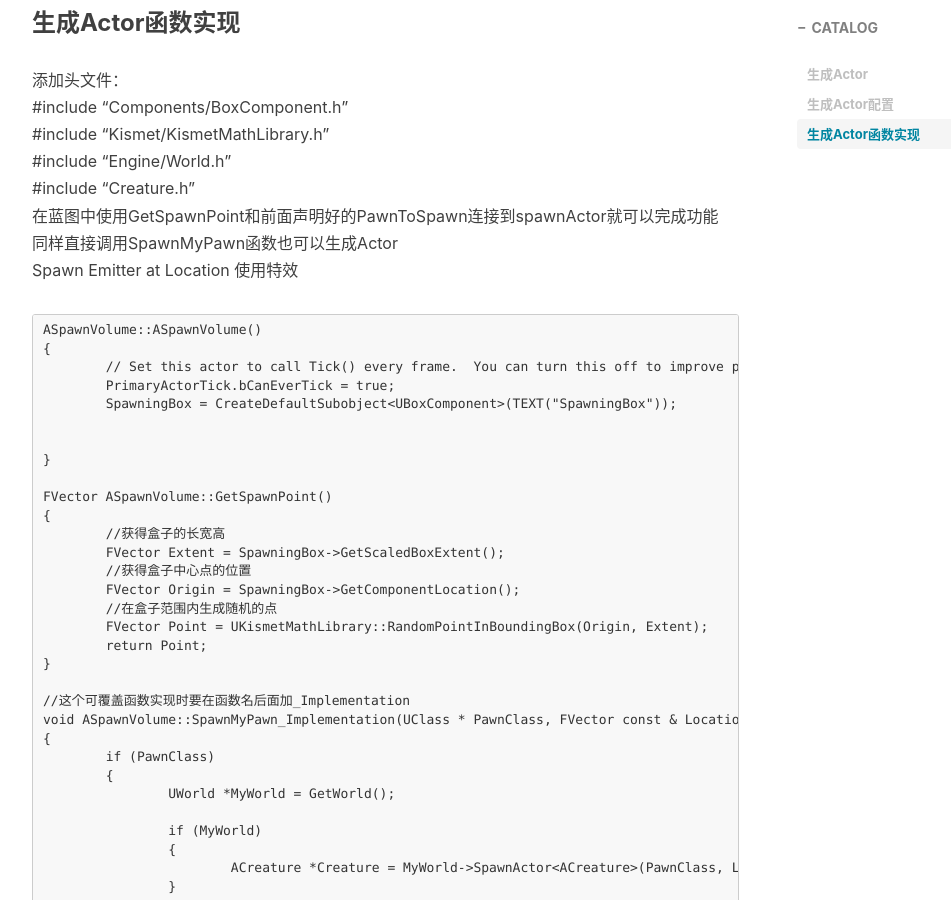
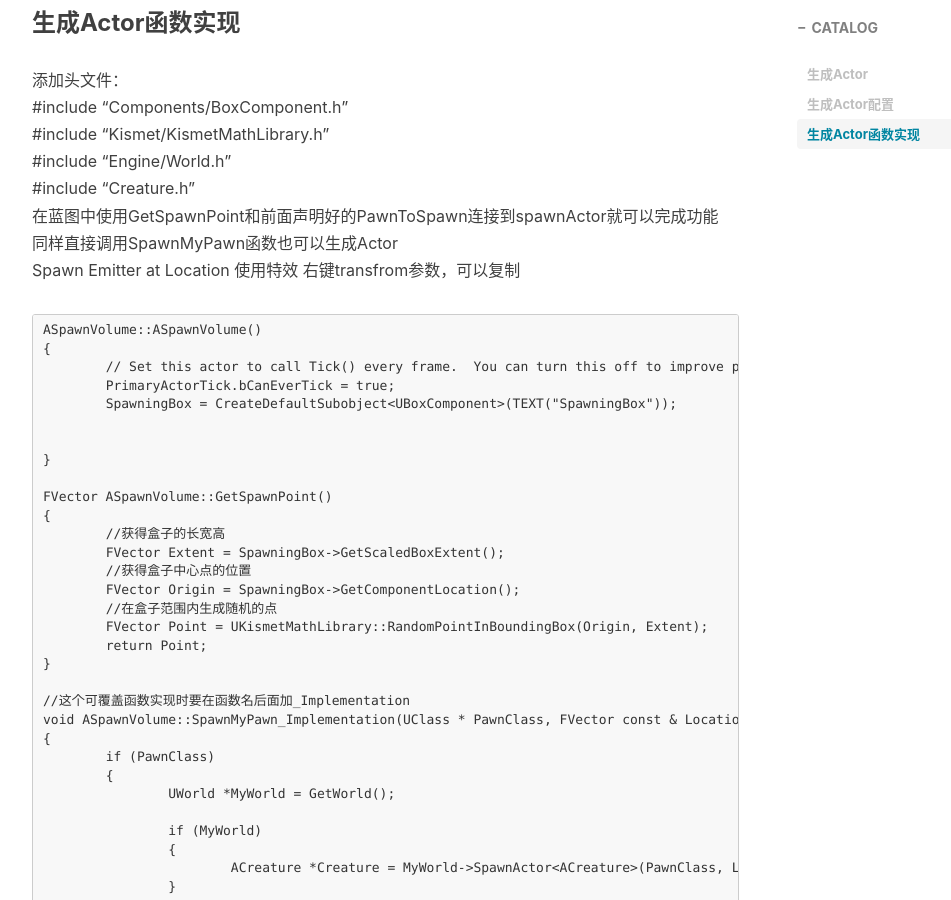
Before and after one commit to AIaimuti/aiaimuti.github.io, a Jekyll site: the page built from _posts/2020-4-27-Generate_Actor.md, in a window 1280 px wide and 900 px high, scrolled down 1233 px. Shown: the whole window, without its empty margins (233-1184 px from the left). Built offline with Jekyll 4.4.1, drawn with Linux system fonts in a browser that asks for light colours; nearby versions of some CDN libraries; comment, search, counter and statistics services are not loaded.

Commit message:
Update 2020-4-27-Generate_Actor.md

````diff
--- a/_posts/2020-4-27-Generate_Actor.md
+++ b/_posts/2020-4-27-Generate_Actor.md
@@ -45,6 +45,7 @@ UFUNCTION(BlueprintNativeEvent, BlueprintPure)
 在蓝图中使用GetSpawnPoint和前面声明好的PawnToSpawn连接到spawnActor就可以完成功能<br>
 同样直接调用SpawnMyPawn函数也可以生成Actor<br>
 Spawn Emitter at Location 使用特效
+右键transfrom参数，可以复制
 ```
 ASpawnVolume::ASpawnVolume()
 {
````
